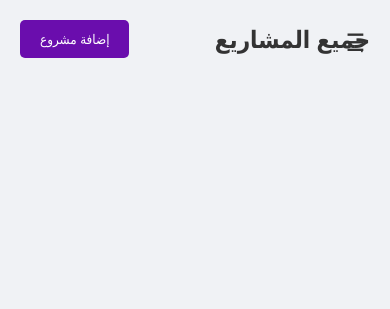
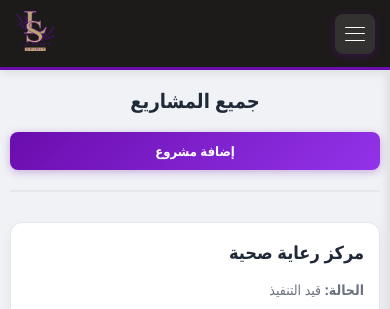
Before and after one commit to Chungus17/Lavender-Spirit-Project, a Flask app: page /admin in a window 390 px wide. Shown: the top 309 px of the page. Before the commit the page ends 58 px from the top, so only its background shows below. Run offline with Flask 3, Linux system fonts and the light colour scheme; the visitor is signed in with stand-in values (Sample User, id 1); parts of the project's set-up code (start-up, migrations or seed data) failed here and were passed over.

Commit message:
Latest COMMMMIIIITTTT

```diff
--- a/app.py
+++ b/app.py
@@ -23,32 +23,32 @@
 
 basedir = os.path.abspath(os.path.dirname(__file__))
 
-# # Load the JSON string from env and parse it
-# firebase_cred_json = os.environ.get("FIREBASE_CREDENTIALS")
-# cred_dict = json.loads(firebase_cred_json)
+# Load the JSON string from env and parse it
+firebase_cred_json = os.environ.get("FIREBASE_CREDENTIALS")
+cred_dict = json.loads(firebase_cred_json)
 
-# # Initialize with parsed credentials
-# cred = credentials.Certificate(cred_dict)
-# firebase_admin.initialize_app(
-#     cred, {"storageBucket": "lavender-spirit.firebasestorage.app"}
-# )
+# Initialize with parsed credentials
+cred = credentials.Certificate(cred_dict)
+firebase_admin.initialize_app(
+    cred, {"storageBucket": "lavender-spirit.firebasestorage.app"}
+)
 
-cred = credentials.Certificate("lavender-spirit-firebase-adminsdk-fbsvc-86fcbc6a09.json")
-firebase_admin.initialize_app(cred, {
-    'storageBucket': 'lavender-spirit.firebasestorage.app'
-})
+# cred = credentials.Certificate("lavender-spirit-firebase-adminsdk-fbsvc-86fcbc6a09.json")
+# firebase_admin.initialize_app(cred, {
+#     'storageBucket': 'lavender-spirit.firebasestorage.app'
+# })
 
-# # Database configuration for Render
-# app.config["SQLALCHEMY_DATABASE_URI"] = os.getenv("DATABASE_URL")
-# if app.config["SQLALCHEMY_DATABASE_URI"] and app.config[
-#     "SQLALCHEMY_DATABASE_URI"
-# ].startswith("postgres://"):
-#     app.config["SQLALCHEMY_DATABASE_URI"] = app.config[
-#         "SQLALCHEMY_DATABASE_URI"
-#     ].replace("postgres://", "postgresql://", 1)
+# Database configuration for Render
+app.config["SQLALCHEMY_DATABASE_URI"] = os.getenv("DATABASE_URL")
+if app.config["SQLALCHEMY_DATABASE_URI"] and app.config[
+    "SQLALCHEMY_DATABASE_URI"
+].startswith("postgres://"):
+    app.config["SQLALCHEMY_DATABASE_URI"] = app.config[
+        "SQLALCHEMY_DATABASE_URI"
+    ].replace("postgres://", "postgresql://", 1)
 
-DATABASE_PATH = os.getenv("DATABASE_PATH", os.path.join(basedir, "lavender_spirit.db"))
-app.config["SQLALCHEMY_DATABASE_URI"] = f"sqlite:///{DATABASE_PATH}"
+# DATABASE_PATH = os.getenv("DATABASE_PATH", os.path.join(basedir, "lavender_spirit.db"))
+# app.config["SQLALCHEMY_DATABASE_URI"] = f"sqlite:///{DATABASE_PATH}"
 
 app.config["SQLALCHEMY_TRACK_MODIFICATIONS"] = False
 app.config["SECRET_KEY"] = os.getenv("SECRET_KEY", "your-secret-key-here")
@@ -120,101 +120,101 @@
         db.session.add(default_user)
         db.session.commit()
 
-    # # Add sample categories if none exist
-    # if Category.query.count() == 0:
-    #     sample_categories = [
-    #         Category(name="Residential", name_ar="سكني"),
-    #         Category(name="Commercial", name_ar="تجاري"),
-    #         Category(name="Infrastructure", name_ar="بنية تحتية"),
-    #         Category(name="Industrial", name_ar="صناعي"),
-    #         Category(name="Mixed-Use", name_ar="متعدد الاستخدامات"),
-    #         Category(name="Healthcare", name_ar="رعاية صحية"),
-    #     ]
+    # Add sample categories if none exist
+    if Category.query.count() == 0:
+        sample_categories = [
+            Category(name="Residential", name_ar="سكني"),
+            Category(name="Commercial", name_ar="تجاري"),
+            Category(name="Infrastructure", name_ar="بنية تحتية"),
+            Category(name="Industrial", name_ar="صناعي"),
+            Category(name="Mixed-Use", name_ar="متعدد الاستخدامات"),
+            Category(name="Healthcare", name_ar="رعاية صحية"),
+        ]
 
-    #     for category in sample_categories:
-    #         db.session.add(category)
+        for category in sample_categories:
+            db.session.add(category)
 
-    #     db.session.commit()
-    #     print("Sample categories added to database!")
+        db.session.commit()
+        print("Sample categories added to database!")
 
-    # # Add sample projects if none exist
-    # if Project.query.count() == 0:
-    #     # Get categories for assignment
-    #     residential_cat = Category.query.filter_by(name="Residential").first()
-    #     commercial_cat = Category.query.filter_by(name="Commercial").first()
-    #     infrastructure_cat = Category.query.filter_by(name="Infrastructure").first()
-    #     industrial_cat = Category.query.filter_by(name="Industrial").first()
-    #     mixed_use_cat = Category.query.filter_by(name="Mixed-Use").first()
-    #     healthcare_cat = Category.query.filter_by(name="Healthcare").first()
+    # Add sample projects if none exist
+    if Project.query.count() == 0:
+        # Get categories for assignment
+        residential_cat = Category.query.filter_by(name="Residential").first()
+        commercial_cat = Category.query.filter_by(name="Commercial").first()
+        infrastructure_cat = Category.query.filter_by(name="Infrastructure").first()
+        industrial_cat = Category.query.filter_by(name="Industrial").first()
+        mixed_use_cat = Category.query.filter_by(name="Mixed-Use").first()
+        healthcare_cat = Category.query.filter_by(name="Healthcare").first()
 
-    #     sample_projects = [
-    #         Project(
-    #             title="Luxury Residential Complex",
-    #             title_ar="مجمع سكني فاخر",
-    #             description="A premium 200-unit residential development featuring modern amenities and sustainable design in North Riyadh.",
-    #             description_ar="تطوير سكني متقدم يضم 200 وحدة مع وسائل راحة حديثة وتصميم مستدام في شمال الرياض.",
-    #             image_filename="Example-1.jpeg",
-    #             status="Completed",
-    #             status_ar="مكتمل",
-    #             category_id=residential_cat.id if residential_cat else None,
-    #         ),
-    #         Project(
-    #             title="Commercial Office Tower",
-    #             title_ar="برج مكاتب تجاري",
-    #             description="30-story commercial complex with state-of-the-art facilities in Riyadh's business district.",
-    #             description_ar="مجمع تجاري من 30 طابقًا مع مرافق حديثة في منطقة الأعمال بالرياض.",
-    #             image_filename="Example-1.jpeg",
-    #             status="In Progress",
-    #             status_ar="قيد التنفيذ",
-    #             category_id=residential_cat.id if residential_cat else None,
-    #         ),
-    #         Project(
-    #             title="Infrastructure Development",
-    #             title_ar="تطوير البنية التحتية",
-    #             description="Major road and utility infrastructure project supporting Riyadh's urban expansion initiatives.",
-    #             description_ar="مشروع رئيسي للطرق والمرافق يدعم مبادرات التوسع الحضري في الرياض.",
-    #             image_filename="Example-3.jpeg",
-    #             status="Completed",
-    #             status_ar="مكتمل",
-    #             category_id=infrastructure_cat.id if infrastructure_cat else None,
-    #         ),
-    #         Project(
-    #             title="Industrial Facility",
-    #             title_ar="منشأة صناعية",
-    #             description="Modern manufacturing facility with specialized construction requirements and safety standards.",
-    #             description_ar="منشأة تصنيع حديثة مع متطلبات بناء متخصصة ومعايير سلامة عالية.",
-    #             image_filename="Example-1.jpeg",
-    #             status="Completed",
-    #             status_ar="مكتمل",
-    #             category_id=industrial_cat.id if industrial_cat else None,
-    #         ),
-    #         Project(
-    #             title="Mixed-Use Development",
-    #             title_ar="تطوير متعدد الاستخدامات",
-    #             description="Integrated residential and commercial complex with retail spaces and community facilities.",
-    #             description_ar="مجمع سكني وتجاري متكامل مع مساحات تجارية ومرافق مجتمعية.",
-    #             image_filename="Example-3.jpeg",
-    #             status="Planning",
-    #             status_ar="تخطيط",
-    #             category_id=mixed_use_cat.id if mixed_use_cat else None,
-    #         ),
-    #         Project(
-    #             title="Healthcare Center",
-    #             title_ar="مركز رعاية صحية",
-    #             description="Modern medical facility with advanced infrastructure and patient-centered design.",
-    #             description_ar="منشأة طبية حديثة مع بنية تحتية متقدمة وتصميم يركز على المرضى.",
-    #             image_filename="Example-1.jpeg",
-    #             status="In Progress",
-    #             status_ar="قيد التنفيذ",
-    #             category_id=healthcare_cat.id if healthcare_cat else None,
-    #         ),
-    #     ]
+        sample_projects = [
+            Project(
+                title="Luxury Residential Complex",
+                title_ar="مجمع سكني فاخر",
+                description="A premium 200-unit residential development featuring modern amenities and sustainable design in North Riyadh.",
+                description_ar="تطوير سكني متقدم يضم 200 وحدة مع وسائل راحة حديثة وتصميم مستدام في شمال الرياض.",
+                image_filename="Example-1.jpeg",
+                status="Completed",
+                status_ar="مكتمل",
+                category_id=residential_cat.id if residential_cat else None,
+            ),
+            Project(
+                title="Commercial Office Tower",
+                title_ar="برج مكاتب تجاري",
+                description="30-story commercial complex with state-of-the-art facilities in Riyadh's business district.",
+                description_ar="مجمع تجاري من 30 طابقًا مع مرافق حديثة في منطقة الأعمال بالرياض.",
+                image_filename="Example-1.jpeg",
+                status="In Progress",
+                status_ar="قيد التنفيذ",
+                category_id=residential_cat.id if residential_cat else None,
+            ),
+            Project(
+                title="Infrastructure Development",
+                title_ar="تطوير البنية التحتية",
+                description="Major road and utility infrastructure project supporting Riyadh's urban expansion initiatives.",
+                description_ar="مشروع رئيسي للطرق والمرافق يدعم مبادرات التوسع الحضري في الرياض.",
+                image_filename="Example-3.jpeg",
+                status="Completed",
+                status_ar="مكتمل",
+                category_id=infrastructure_cat.id if infrastructure_cat else None,
+            ),
+            Project(
+                title="Industrial Facility",
+                title_ar="منشأة صناعية",
+                description="Modern manufacturing facility with specialized construction requirements and safety standards.",
+                description_ar="منشأة تصنيع حديثة مع متطلبات بناء متخصصة ومعايير سلامة عالية.",
+                image_filename="Example-1.jpeg",
+                status="Completed",
+                status_ar="مكتمل",
+                category_id=industrial_cat.id if industrial_cat else None,
+            ),
+            Project(
+                title="Mixed-Use Development",
+                title_ar="تطوير متعدد الاستخدامات",
+                description="Integrated residential and commercial complex with retail spaces and community facilities.",
+                description_ar="مجمع سكني وتجاري متكامل مع مساحات تجارية ومرافق مجتمعية.",
+                image_filename="Example-3.jpeg",
+                status="Planning",
+                status_ar="تخطيط",
+                category_id=mixed_use_cat.id if mixed_use_cat else None,
+            ),
+            Project(
+                title="Healthcare Center",
+                title_ar="مركز رعاية صحية",
+                description="Modern medical facility with advanced infrastructure and patient-centered design.",
+                description_ar="منشأة طبية حديثة مع بنية تحتية متقدمة وتصميم يركز على المرضى.",
+                image_filename="Example-1.jpeg",
+                status="In Progress",
+                status_ar="قيد التنفيذ",
+                category_id=healthcare_cat.id if healthcare_cat else None,
+            ),
+        ]
 
-    #     for project in sample_projects:
-    #         db.session.add(project)
+        for project in sample_projects:
+            db.session.add(project)
 
-    #     db.session.commit()
-    #     print("Sample projects added to database!")
+        db.session.commit()
+        print("Sample projects added to database!")
 
 ALLOWED_EXTENSIONS = {"png", "jpg", "jpeg", "gif"}
 
@@ -630,4 +630,4 @@
 
 
 if __name__ == "__main__":
-    app.run(debug=True, host="0.0.0.0", port=5000)
+    app.run(debug=False)
--- a/static/css/admin.css
+++ b/static/css/admin.css
@@ -13,6 +13,44 @@
   text-align: right;
 }
 
+/* Top Navigation Bar */
+.top-navbar {
+  display: none;
+  position: fixed;
+  top: 0;
+  left: 0;
+  right: 0;
+  height: 70px;
+  background: rgb(29, 26, 26);
+  box-shadow: 0 2px 10px rgba(0, 0, 0, 0.1);
+  z-index: 1000;
+  border-bottom: 3px solid #6a0dad;
+}
+
+.navbar-content {
+  display: flex;
+  align-items: center;
+  justify-content: space-between;
+  height: 100%;
+  padding: 0 20px;
+  max-width: 1200px;
+  margin: 0 auto;
+}
+
+.navbar-logo img {
+  height: 45px;
+  width: auto;
+}
+
+.navbar-title {
+  color: #fff;
+  font-size: 20px;
+  font-weight: 600;
+  margin: 0;
+  flex: 1;
+  text-align: center;
+}
+
 .flex-container {
   display: flex;
   min-height: 100vh;
@@ -74,134 +129,222 @@
 }
 
 .sidebar .logout {
-  padding: 20px;
+  padding: 25px 20px;
+  border-top: 1px solid #333;
 }
 
 .sidebar .logout a {
   display: block;
   text-align: center;
-  background-color: #dc2626;
+  background: linear-gradient(135deg, #dc2626 0%, #b91c1c 100%);
   color: #fff;
-  padding: 10px;
-  border-radius: 5px;
+  padding: 12px 20px;
+  border-radius: 8px;
   text-decoration: none;
-  transition: background-color 0.3s;
+  transition: all 0.3s ease;
+  font-weight: 600;
+  box-shadow: 0 2px 8px rgba(220, 38, 38, 0.3);
 }
 
 .sidebar .logout a:hover {
-  background-color: #b91c1c;
+  background: linear-gradient(135deg, #b91c1c 0%, #991b1b 100%);
+  transform: translateY(-1px);
+  box-shadow: 0 4px 12px rgba(220, 38, 38, 0.4);
 }
 
 /* Hamburger Menu */
 .hamburger {
   display: none;
-  font-size: 24px;
-  background: none;
+  flex-direction: column;
+  justify-content: center;
+  align-items: center;
+  width: 45px;
+  height: 45px;
+  background: rgba(255, 255, 255, 0.1);
   border: none;
-  color: #333;
-  padding: 15px;
+  border-radius: 8px;
   cursor: pointer;
-  position: absolute;
-  top: 10px;
-  right: 10px;
+  transition: all 0.3s ease;
+  backdrop-filter: blur(10px);
+}
+
+.hamburger:hover {
+  background: rgba(106, 13, 173, 0.2);
+  transform: scale(1.05);
+}
+
+.hamburger span {
+  display: block;
+  width: 25px;
+  height: 3px;
+  background: #fff;
+  margin: 3px 0;
+  border-radius: 2px;
+  transition: all 0.3s ease;
+}
+
+.hamburger:hover span {
+  background: #6a0dad;
 }
 
 /* Main Content */
 .main-content {
   flex: 1;
-  padding: 20px;
+  padding: 30px;
   margin-right: 250px;
   margin-left: 0;
+  min-height: 100vh;
+}
+
+.content-header {
+  display: flex;
+  justify-content: space-between;
+  align-items: center;
+  margin-bottom: 30px;
+  padding-bottom: 20px;
+  border-bottom: 2px solid #e5e7eb;
+}
+
+.content-header h2 {
+  color: #1f2937;
+  font-size: 28px;
+  font-weight: 700;
 }
 
 .message {
-  background-color: #d1fae5;
+  background: linear-gradient(135deg, #d1fae5 0%, #a7f3d0 100%);
   border-right: 4px solid #10b981;
   border-left: none;
   color: #065f46;
-  padding: 15px;
-  margin-bottom: 20px;
-  border-radius: 5px;
+  padding: 18px 24px;
+  margin-bottom: 25px;
+  border-radius: 8px;
   text-align: right;
+  box-shadow: 0 2px 8px rgba(16, 185, 129, 0.1);
+  font-weight: 500;
 }
 
 .message2 {
-  background-color: #b91010a4;
-  border-right: 4px solid #620a0a;
+  background: linear-gradient(135deg, #fecaca 0%, #fca5a5 100%);
+  border-right: 4px solid #dc2626;
   border-left: none;
-  color: #620a0a;
-  padding: 15px;
-  margin-bottom: 20px;
-  border-radius: 5px;
+  color: #7f1d1d;
+  padding: 18px 24px;
+  margin-bottom: 25px;
+  border-radius: 8px;
   text-align: right;
+  box-shadow: 0 2px 8px rgba(220, 38, 38, 0.1);
+  font-weight: 500;
 }
 
 h2 {
-  font-size: 24px;
+  font-size: 28px;
   text-align: right;
+  color: #1f2937;
+  font-weight: 700;
 }
 
 h3 {
   text-align: right;
+  color: #374151;
+  font-weight: 600;
 }
 
 /* Projects Grid */
 .projects-grid {
   display: grid;
-  grid-template-columns: repeat(auto-fill, minmax(250px, 1fr));
-  gap: 20px;
+  grid-template-columns: repeat(auto-fill, minmax(280px, 1fr));
+  gap: 25px;
 }
 
 .project-card {
-  background-color: #fff;
+  background: #fff;
   border: 1px solid #e5e7eb;
-  border-radius: 8px;
-  padding: 15px;
-  box-shadow: 0 2px 4px rgba(0, 0, 0, 0.1);
-  transition: transform 0.3s;
+  border-radius: 12px;
+  padding: 20px;
+  box-shadow: 0 4px 12px rgba(0, 0, 0, 0.05);
+  transition: all 0.3s ease;
   text-align: right;
+  position: relative;
+  overflow: hidden;
+}
+
+.project-card::before {
+  content: "";
+  position: absolute;
+  top: 0;
+  right: 0;
+  width: 4px;
+  height: 100%;
+  background: linear-gradient(180deg, #6a0dad 0%, #9333ea 100%);
+  opacity: 0;
+  transition: opacity 0.3s ease;
 }
 
 .project-card:hover {
-  transform: translateY(-5px);
+  transform: translateY(-8px);
+  box-shadow: 0 12px 24px rgba(0, 0, 0, 0.1);
+}
+
+.project-card:hover::before {
+  opacity: 1;
 }
 
 .project-card img {
   width: 100%;
-  height: 150px;
+  height: 180px;
   object-fit: cover;
-  border-radius: 5px;
-  margin-bottom: 10px;
+  border-radius: 8px;
+  margin-bottom: 15px;
+  transition: transform 0.3s ease;
+}
+
+.project-card:hover img {
+  transform: scale(1.02);
 }
 
 .project-card h4 {
-  font-size: 18px;
-  margin-bottom: 10px;
+  font-size: 20px;
+  margin-bottom: 12px;
   text-align: right;
+  color: #1f2937;
+  font-weight: 600;
 }
 
 .project-card p {
-  margin-bottom: 10px;
+  margin-bottom: 12px;
   font-size: 14px;
   text-align: right;
+  color: #6b7280;
+  line-height: 1.5;
 }
 
 /* Buttons */
 button,
 input[type="submit"] {
-  background-color: #6a0dad;
+  background: linear-gradient(135deg, #6a0dad 0%, #9333ea 100%);
   color: #fff;
   border: none;
-  padding: 10px 20px;
-  border-radius: 5px;
+  padding: 12px 24px;
+  border-radius: 8px;
   cursor: pointer;
-  transition: background-color 0.3s;
+  transition: all 0.3s ease;
   font-family: inherit;
+  font-weight: 600;
+  font-size: 14px;
+  box-shadow: 0 2px 8px rgba(106, 13, 173, 0.3);
 }
 
 button:hover,
 input[type="submit"]:hover {
-  background-color: #391553;
+  background: linear-gradient(135deg, #581c87 0%, #7c3aed 100%);
+  transform: translateY(-2px);
+  box-shadow: 0 4px 12px rgba(106, 13, 173, 0.4);
+}
+
+button:active,
+input[type="submit"]:active {
+  transform: translateY(0);
 }
 
 /* Forms */
@@ -341,8 +535,18 @@
 
 /* Responsive Design */
 @media (max-width: 1024px) {
+  .top-navbar {
+    display: block;
+  }
+
+  body {
+    padding-top: 70px;
+  }
+
   .sidebar {
     transform: translateX(100%);
+    top: 70px;
+    height: calc(100% - 70px);
   }
 
   .sidebar.active {
@@ -352,10 +556,103 @@
   .main-content {
     margin-right: 0;
     margin-left: 0;
+    padding: 20px 15px;
   }
 
   .hamburger {
-    display: block;
+    display: flex;
+  }
+
+  .content-header {
+    flex-direction: column;
+    gap: 15px;
+    align-items: stretch;
+  }
+
+  .content-header h2 {
+    font-size: 24px;
+    text-align: center;
+  }
+
+  .projects-grid {
+    grid-template-columns: repeat(auto-fill, minmax(250px, 1fr));
+    gap: 20px;
+  }
+
+  .navbar-title {
+    font-size: 18px;
+  }
+
+  .navbar-logo img {
+    height: 40px;
+  }
+}
+
+@media (max-width: 768px) {
+  .main-content {
+    padding: 15px 10px;
+  }
+
+  .projects-grid {
+    grid-template-columns: 1fr;
+    gap: 15px;
+  }
+
+  .modal-content {
+    width: 95%;
+    padding: 20px;
+    max-height: 90%;
+  }
+
+  .users-table {
+    font-size: 13px;
+  }
+
+  .users-table th,
+  .users-table td {
+    padding: 12px 8px;
+  }
+
+  .navbar-title {
+    font-size: 16px;
+  }
+
+  .hamburger {
+    width: 40px;
+    height: 40px;
+  }
+
+  .hamburger span {
+    width: 20px;
+    height: 2px;
+  }
+}
+
+@media (max-width: 480px) {
+  .content-header h2 {
+    font-size: 20px;
+  }
+
+  .project-card {
+    padding: 15px;
+  }
+
+  .project-card h4 {
+    font-size: 18px;
+  }
+
+  button,
+  input[type="submit"] {
+    padding: 10px 16px;
+    font-size: 13px;
+  }
+
+  .navbar-content {
+    padding: 0 15px;
+  }
+
+  .navbar-title {
+    font-size: 14px;
   }
 }
 
--- a/static/js/script.js
+++ b/static/js/script.js
@@ -456,6 +456,7 @@
 
   categoryFilter.innerHTML = optionsHTML;
 }
+
 let debounceTimeout;
 function filterByCategory(categoryId) {
   clearTimeout(debounceTimeout);
@@ -493,7 +494,7 @@
       currentLanguage === "ar" ? project.status_ar : project.status;
 
     // Get image URL
-    let imageUrl = `https://storage.googleapis.com/lavender-spirit.firebasestorage.app/${project.image_filename}`;
+    let imageUrl = `https://firebasestorage.googleapis.com/v0/b/lavender-spirit.firebasestorage.app/o/project_images%2F${project.image_filename}?alt=media`;
     if (
       !imageUrl ||
       (!imageUrl.startsWith("http") && !imageUrl.startsWith("/"))
--- a/templates/admin.html
+++ b/templates/admin.html
@@ -7,6 +7,20 @@
     <link rel="stylesheet" href="/static/css/admin.css" />
   </head>
   <body>
+    <!-- Top Navigation Bar (Mobile) -->
+    <div class="top-navbar">
+      <div class="navbar-content">
+        <button class="hamburger" onclick="toggleSidebar()">
+          <span></span>
+          <span></span>
+          <span></span>
+        </button>
+        <div class="navbar-logo">
+          <img src="/static/images/logo.svg" alt="شعار الشركة" />
+        </div>
+      </div>
+    </div>
+
     <div class="flex-container">
       <!-- Sidebar -->
       <div class="sidebar" id="sidebar">
@@ -40,21 +54,12 @@
 
       <!-- Main Content -->
       <div class="main-content">
-        <button class="hamburger" onclick="toggleSidebar()">☰</button>
-
         <!-- Projects Tab -->
         <div
           id="projects"
           class="tab-content {% if tab == 'project' %}active{% endif %}"
         >
-          <div
-            style="
-              display: flex;
-              justify-content: space-between;
-              align-items: center;
-              margin-bottom: 20px;
-            "
-          >
+          <div class="content-header">
             <h2>جميع المشاريع</h2>
             <button onclick="openModal('add-project-modal')">
               إضافة مشروع
@@ -71,7 +76,7 @@
               <h4>{{ project.title_ar }}</h4>
               <p><strong>الحالة:</strong> {{ project.status_ar }}</p>
               <img
-                src="https://storage.googleapis.com/lavender-spirit.firebasestorage.app/{{ project.image_filename }}"
+                src="https://firebasestorage.googleapis.com/v0/b/lavender-spirit.firebasestorage.app/o/project_images%2F{{ project.image_filename }}?alt=media"
                 alt="{{ project.title }} صورة"
               />
               <p>{{ project.description_ar }}</p>
@@ -211,14 +216,7 @@
           id="users"
           class="tab-content {% if tab == 'user' %}active{% endif %}"
         >
-          <div
-            style="
-              display: flex;
-              justify-content: space-between;
-              align-items: center;
-              margin-bottom: 20px;
-            "
-          >
+          <div class="content-header">
             <h2>جميع المستخدمين</h2>
             {% if current_user.role == 'admin' %}
             <button onclick="openModal('add-user-modal')">إضافة مستخدم</button>
@@ -323,14 +321,7 @@
           id="categories"
           class="tab-content {% if tab == 'category' %}active{% endif %}"
         >
-          <div
-            style="
-              display: flex;
-              justify-content: space-between;
-              align-items: center;
-              margin-bottom: 20px;
-            "
-          >
+          <div class="content-header">
             <h2>جميع الفئات</h2>
             <button onclick="openModal('add-category-modal')">إضافة فئة</button>
           </div>
@@ -748,6 +739,7 @@
           window.innerWidth <= 1024 &&
           !sidebar.contains(event.target) &&
           !event.target.classList.contains("hamburger") &&
+          !event.target.closest(".hamburger") &&
           sidebar.classList.contains("active")
         ) {
           sidebar.classList.remove("active");
@@ -755,5 +747,4 @@
       };
     </script>
   </body>
-
 </html>
```
Also changed, not shown: other parts of static/css/admin.css (+108 -39 lines), lavender_spirit.db.
